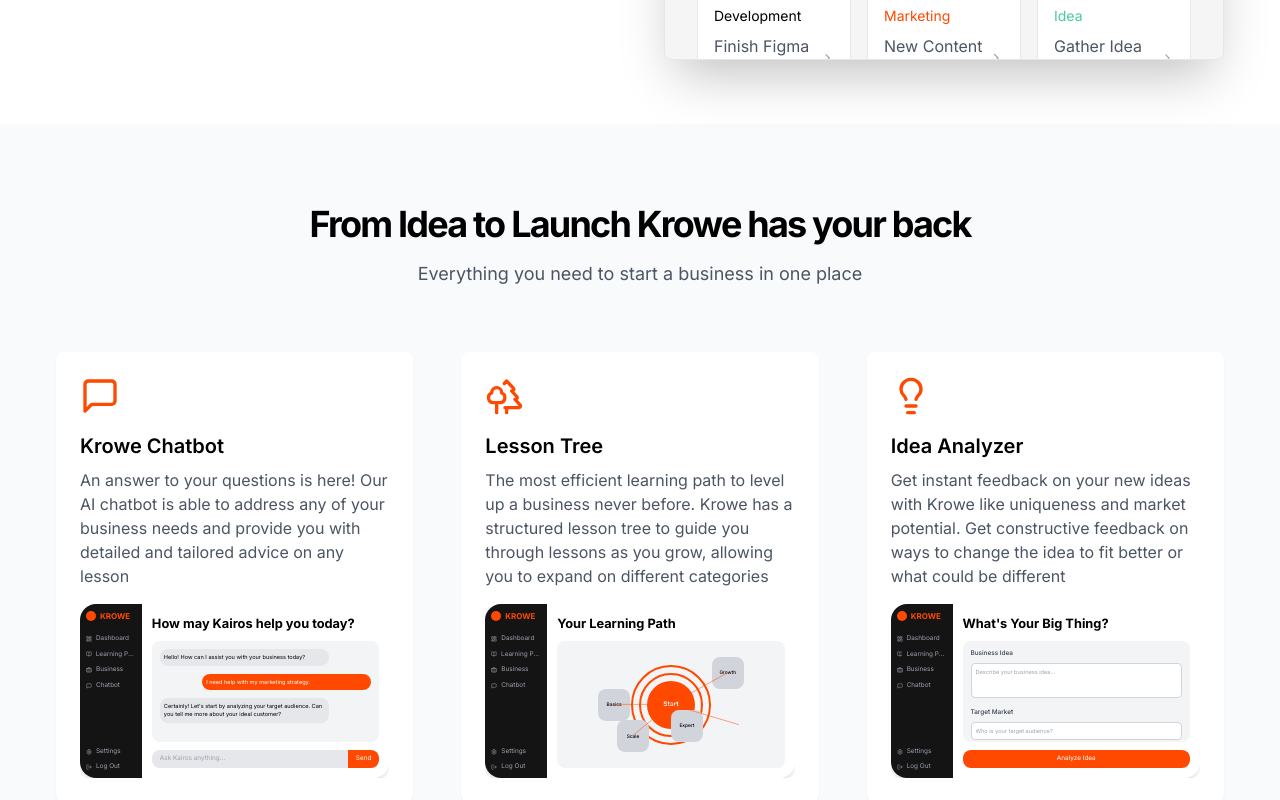
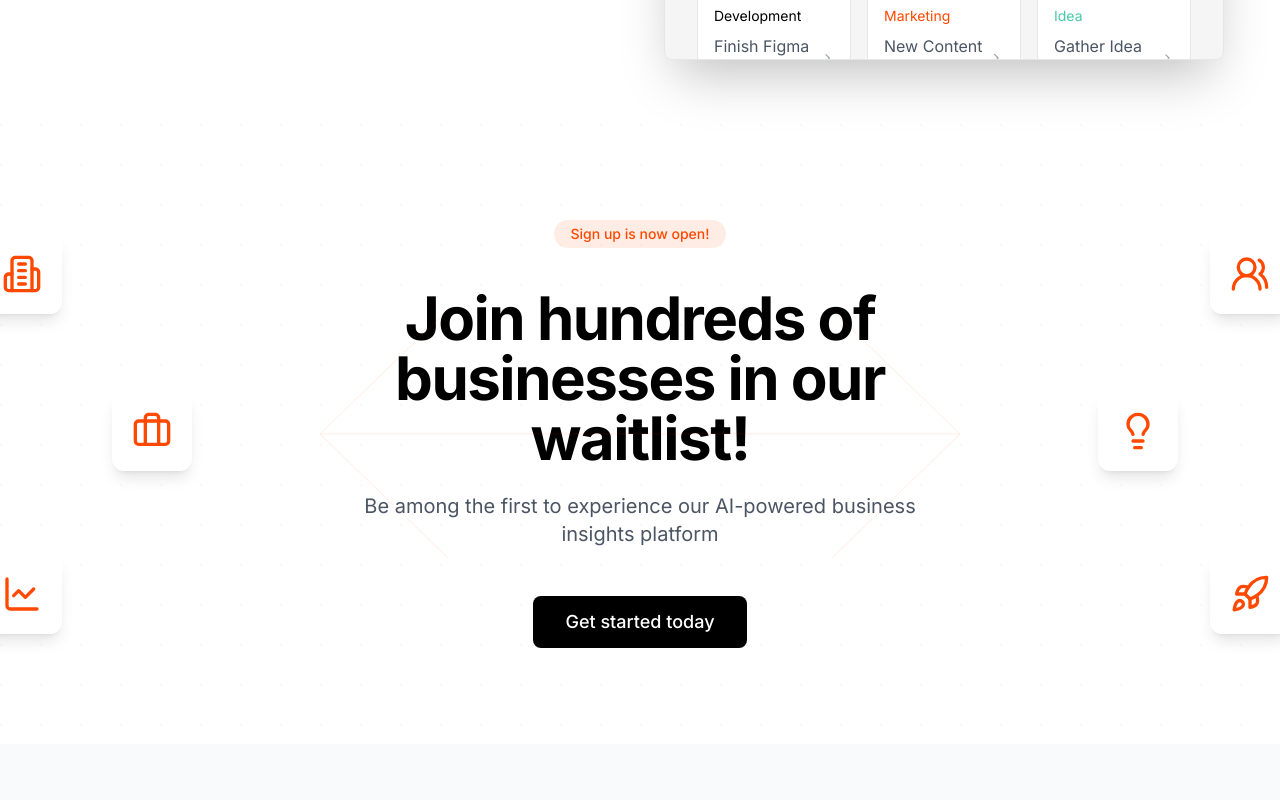
Before and after one commit to RayhanXD/krowestatic, a Next.js app: page / in a window 1280 px wide. Shown: the part 520-1320 px from the top of the page. Built offline with nearby package versions, Linux system fonts and the light colour scheme.

Commit message:
addded new signup

```diff
--- a/app/page.tsx
+++ b/app/page.tsx
@@ -3,12 +3,14 @@
 import { Features } from "@/components/features"
 import { Timeline } from "@/components/timeline"
 import { Footer } from "@/components/footer"
+import { SignupAnnouncement } from "@/components/signup-announcement"
 
 export default function Home() {
   return (
     <main className="min-h-screen bg-white">
       <Header />
       <Hero />
+      <SignupAnnouncement />
       <Features />
       <Timeline />
       <Footer />
--- /dev/null
+++ b/components/signup-announcement.tsx
@@ -0,0 +1,156 @@
+"use client"
+
+
+import { motion } from "framer-motion"
+import { Building2, Briefcase, LineChart, Users2, Lightbulb, Rocket } from "lucide-react"
+import Link from "next/link"
+
+
+const leftIcons = [
+ { Icon: Building2, delay: 0, x: -220, y: -200 },
+ { Icon: Briefcase, delay: 0.1, x: -90, y: -43 },
+ { Icon: LineChart, delay: 0.2, x: -220, y: 120 },
+]
+
+
+const rightIcons = [
+ { Icon: Users2,    delay: 0.3, x: 132, y: -200 },
+ { Icon: Lightbulb, delay: 0.4, x: 20,  y: -43  },
+ { Icon: Rocket,    delay: 0.5, x: 132, y: 120  },
+];
+
+
+
+
+export function SignupAnnouncement() {
+ return (
+   <section className="w-full py-24 relative overflow-hidden">
+     {/* Background Pattern */}
+     <div
+       className="absolute inset-0"
+       style={{
+         backgroundImage: `radial-gradient(circle at 1px 1px, #FF4800 1px, transparent 0)`,
+         backgroundSize: "40px 40px",
+         opacity: 0.05,
+       }}
+     />
+
+
+     <div className="max-w-[1200px] mx-auto px-4 relative flex items-center justify-center">
+       {/* Left Floating Icons Container */}
+       <div className="relative h-full w-1/4">
+         {leftIcons.map(({ Icon, delay, x, y }, index) => (
+           <motion.div
+             key={`left-${index}`}
+             initial={{ opacity: 0, scale: 0, x: 0, y: 0 }}
+             animate={{
+               opacity: 1,
+               scale: 1,
+               x: x,
+               y: y,
+             }}
+             transition={{
+               type: "spring",
+               stiffness: 100,
+               delay: delay,
+             }}
+             className="absolute left-1/2 top-1/2 -translate-x-1/2 -translate-y-1/2"
+           >
+             <div className="w-20 h-20 rounded-xl bg-white shadow-lg flex items-center justify-center">
+               <Icon className="w-10 h-10 text-[#FF4800]" />
+             </div>
+           </motion.div>
+         ))}
+       </div>
+
+
+       {/* Main Content */}
+       <div className="text-center space-y-6 w-1/2">
+         <motion.div
+           initial={{ opacity: 0 }}
+           animate={{ opacity: 1 }}
+           transition={{ duration: 0.5 }}
+           className="inline-block px-4 py-1 rounded-full bg-[#FF4800]/10 text-[#FF4800] text-sm font-medium mb-4"
+         >
+           Sign up is now open!
+         </motion.div>
+
+
+         <motion.h2
+           initial={{ opacity: 0, y: 20 }}
+           animate={{ opacity: 1, y: 0 }}
+           transition={{ duration: 0.5, delay: 0.1 }}
+           className="text-4xl md:text-5xl lg:text-6xl font-bold tracking-tight text-black"
+         >
+           Join hundreds of businesses in our waitlist!
+         </motion.h2>
+
+
+         <motion.p
+           initial={{ opacity: 0, y: 20 }}
+           animate={{ opacity: 1, y: 0 }}
+           transition={{ duration: 0.5, delay: 0.2 }}
+           className="text-xl text-gray-600 max-w-2xl"
+         >
+           Be among the first to experience our AI-powered business insights platform
+         </motion.p>
+
+
+         <motion.div
+           initial={{ opacity: 0, y: 20 }}
+           animate={{ opacity: 1, y: 0 }}
+           transition={{ duration: 0.5, delay: 0.3 }}
+           className="pt-6"
+         >
+           <Link
+             href="https://platform.krowehub.com/"
+             className="inline-flex items-center justify-center px-8 py-3 text-lg font-medium text-white bg-black rounded-lg hover:bg-black/90 transition-all duration-200 transform hover:-translate-y-1"
+           >
+             Get started today
+           </Link>
+         </motion.div>
+       </div>
+
+
+       {/* Right Floating Icons Container */}
+       <div className="relative h-full w-1/4">
+         {rightIcons.map(({ Icon, delay, x, y }, index) => (
+           <motion.div
+             key={`right-${index}`}
+             initial={{ opacity: 0, scale: 0, x: 0, y: 0 }}
+             animate={{
+               opacity: 1,
+               scale: 1,
+               x: x,
+               y: y,
+             }}
+             transition={{
+               type: "spring",
+               stiffness: 100,
+               delay: delay,
+             }}
+             className="absolute left-1/2 top-1/2 -translate-x-1/2 -translate-y-1/2"
+           >
+             <div className="w-20 h-20 rounded-xl bg-white shadow-lg flex items-center justify-center">
+               <Icon className="w-10 h-10 text-[#FF4800]" />
+             </div>
+           </motion.div>
+         ))}
+       </div>
+     </div>
+
+
+     {/* Connecting Lines */}
+     <svg
+       className="absolute top-1/2 left-0 w-full h-full -translate-y-1/2 pointer-events-none"
+       style={{ opacity: 0.1 }}
+     >
+       <line x1="25%" y1="50%" x2="75%" y2="50%" stroke="#FF4800" strokeWidth="1" />
+       <line x1="25%" y1="50%" x2="35%" y2="30%" stroke="#FF4800" strokeWidth="1" />
+       <line x1="25%" y1="50%" x2="35%" y2="70%" stroke="#FF4800" strokeWidth="1" />
+       <line x1="75%" y1="50%" x2="65%" y2="30%" stroke="#FF4800" strokeWidth="1" />
+       <line x1="75%" y1="50%" x2="65%" y2="70%" stroke="#FF4800" strokeWidth="1" />
+     </svg>
+   </section>
+ )
+}
```
